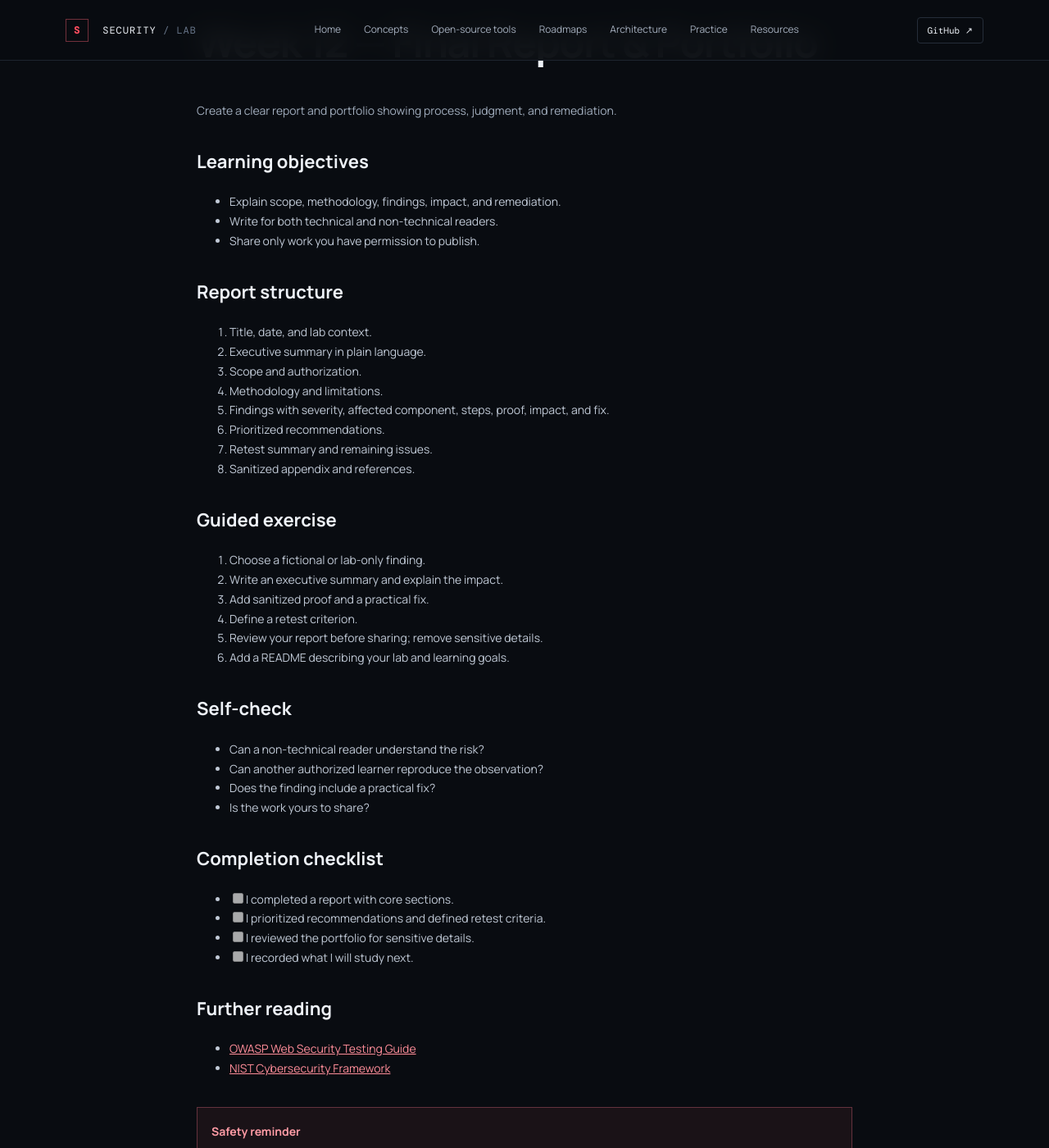
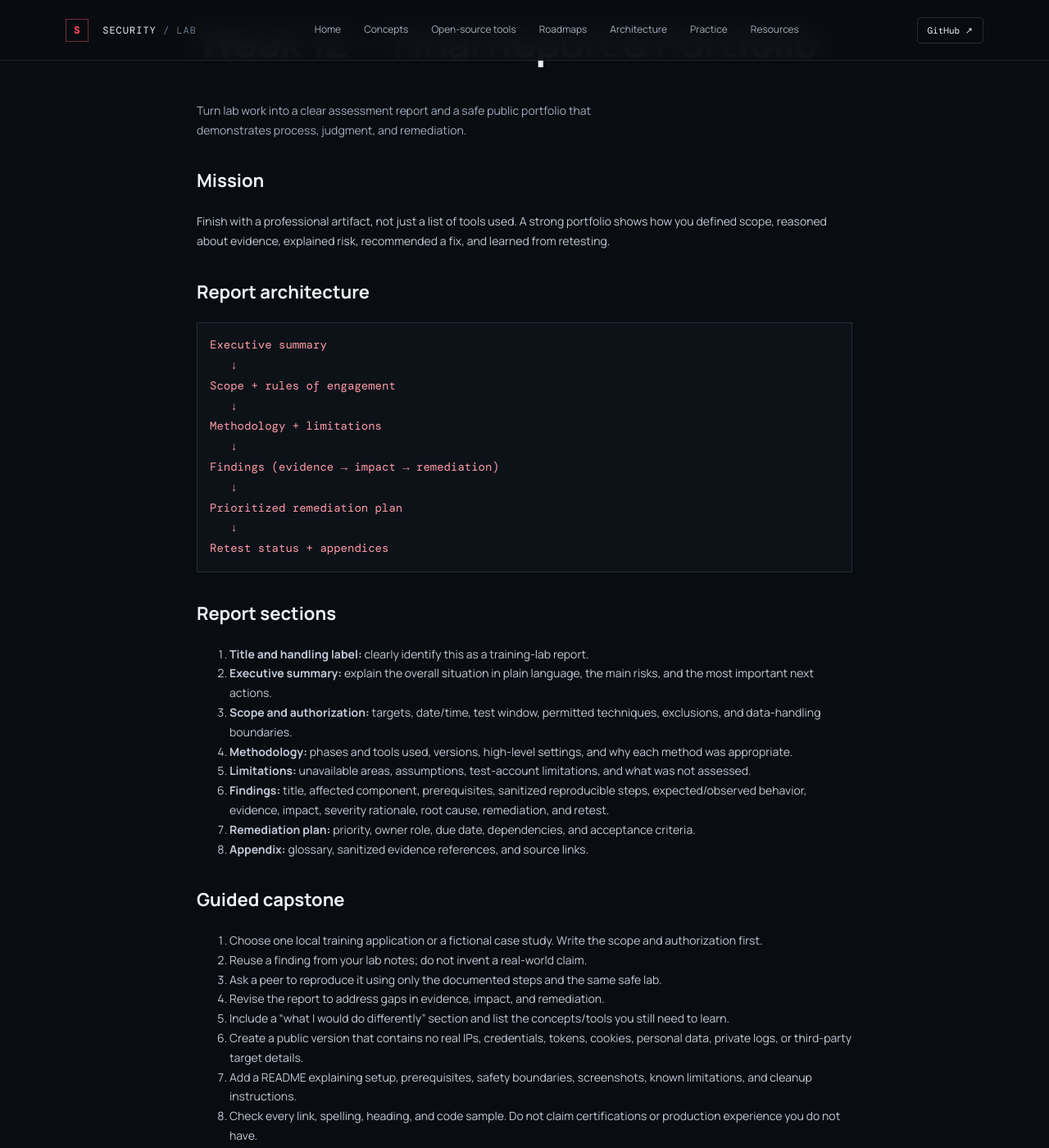
Before and after one commit to Learning-No/Cybersecurity-Learning-Lab, a Jekyll site: the page built from _notes/week-12-final-report.md, in a window 1280 px wide and 1400 px high, scrolled down 233 px. Shown: the whole window at 82% size. Built offline with Jekyll 4.4.1, drawn with Linux system fonts in a browser that asks for light colours; some of the changed text lies outside the part shown.

Commit message:
Expand _notes/week-12-final-report.md with practical learning steps

````diff
--- a/_notes/week-12-final-report.md
+++ b/_notes/week-12-final-report.md
@@ -2,46 +2,76 @@
 title: "Week 12 — Final Report & Portfolio"
 week: "WEEK 12"
 track: "VAPT ROADMAP"
-level: "Beginner"
-summary: "Create a clear report and portfolio showing process, judgment, and remediation."
+level: "Beginner → Intermediate"
+summary: "Turn lab work into a clear assessment report and a safe public portfolio that demonstrates process, judgment, and remediation."
 date: 2026-10-24
 ---
 
-## Learning objectives
-- Explain scope, methodology, findings, impact, and remediation.
-- Write for both technical and non-technical readers.
-- Share only work you have permission to publish.
+## Mission
+Finish with a professional artifact, not just a list of tools used. A strong portfolio shows how you defined scope, reasoned about evidence, explained risk, recommended a fix, and learned from retesting.
 
-## Report structure
-1. Title, date, and lab context.
-2. Executive summary in plain language.
-3. Scope and authorization.
-4. Methodology and limitations.
-5. Findings with severity, affected component, steps, proof, impact, and fix.
-6. Prioritized recommendations.
-7. Retest summary and remaining issues.
-8. Sanitized appendix and references.
+## Report architecture
+```text
+Executive summary
+   ↓
+Scope + rules of engagement
+   ↓
+Methodology + limitations
+   ↓
+Findings (evidence → impact → remediation)
+   ↓
+Prioritized remediation plan
+   ↓
+Retest status + appendices
+```
 
-## Guided exercise
-1. Choose a fictional or lab-only finding.
-2. Write an executive summary and explain the impact.
-3. Add sanitized proof and a practical fix.
-4. Define a retest criterion.
-5. Review your report before sharing; remove sensitive details.
-6. Add a README describing your lab and learning goals.
+## Report sections
+1. **Title and handling label:** clearly identify this as a training-lab report.
+2. **Executive summary:** explain the overall situation in plain language, the main risks, and the most important next actions.
+3. **Scope and authorization:** targets, date/time, test window, permitted techniques, exclusions, and data-handling boundaries.
+4. **Methodology:** phases and tools used, versions, high-level settings, and why each method was appropriate.
+5. **Limitations:** unavailable areas, assumptions, test-account limitations, and what was not assessed.
+6. **Findings:** title, affected component, prerequisites, sanitized reproducible steps, expected/observed behavior, evidence, impact, severity rationale, root cause, remediation, and retest.
+7. **Remediation plan:** priority, owner role, due date, dependencies, and acceptance criteria.
+8. **Appendix:** glossary, sanitized evidence references, and source links.
+
+## Guided capstone
+1. Choose one local training application or a fictional case study. Write the scope and authorization first.
+2. Reuse a finding from your lab notes; do not invent a real-world claim.
+3. Ask a peer to reproduce it using only the documented steps and the same safe lab.
+4. Revise the report to address gaps in evidence, impact, and remediation.
+5. Include a “what I would do differently” section and list the concepts/tools you still need to learn.
+6. Create a public version that contains no real IPs, credentials, tokens, cookies, personal data, private logs, or third-party target details.
+7. Add a README explaining setup, prerequisites, safety boundaries, screenshots, known limitations, and cleanup instructions.
+8. Check every link, spelling, heading, and code sample. Do not claim certifications or production experience you do not have.
+
+## What to track and identify
+Scope; report version; finding IDs; evidence references; severity rationale; remediation owners; retest status; limitations; peer-review comments; links and license; redactions; cleanup status; next learning goals.
+
+## Portfolio rubric (score 0–2 each)
+- Scope and safety are explicit.
+- Evidence is reproducible and sanitized.
+- Findings distinguish facts from assumptions.
+- Impact and severity are justified.
+- Remediation is practical and testable.
+- Writing is clear to technical and non-technical readers.
+- Repository is organized, licensed appropriately, and contains no secrets.
+
+## Deliverable
+Publish a sanitized report, a lab diagram, a remediation register, a README, and a short reflection. Label the work as an educational lab. Include only artifacts you have permission to publish.
 
 ## Self-check
-- Can a non-technical reader understand the risk?
-- Can another authorized learner reproduce the observation?
-- Does the finding include a practical fix?
-- Is the work yours to share?
+- Can a reviewer reproduce the finding without asking you for missing steps?
+- Does the report say what was not tested?
+- Can a manager understand why the fix matters?
+- Does the public repository contain secrets or personal data?
 
 ## Completion checklist
-- [ ] I completed a report with core sections.
-- [ ] I prioritized recommendations and defined retest criteria.
-- [ ] I reviewed the portfolio for sensitive details.
-- [ ] I recorded what I will study next.
+- [ ] Scope, methodology, and limitations are explicit.
+- [ ] Evidence is sanitized and reproducible.
+- [ ] Remediation has owners and retest criteria.
+- [ ] Public artifacts contain no secrets or unauthorized data.
+- [ ] I can explain every result honestly in an interview.
 
-## Further reading
-- [OWASP Web Security Testing Guide](https://owasp.org/www-project-web-security-testing-guide/)
-- [NIST Cybersecurity Framework](https://www.nist.gov/cyberframework)
+## Next steps
+Choose a specialization: SOC and detection, application security, cloud security, digital forensics, governance/risk/compliance, or security architecture. Continue learning with the [career roadmaps]({{ '/roadmaps/' | relative_url }}) and [open-source tool catalog]({{ '/tools/catalog/' | relative_url }}).
````
